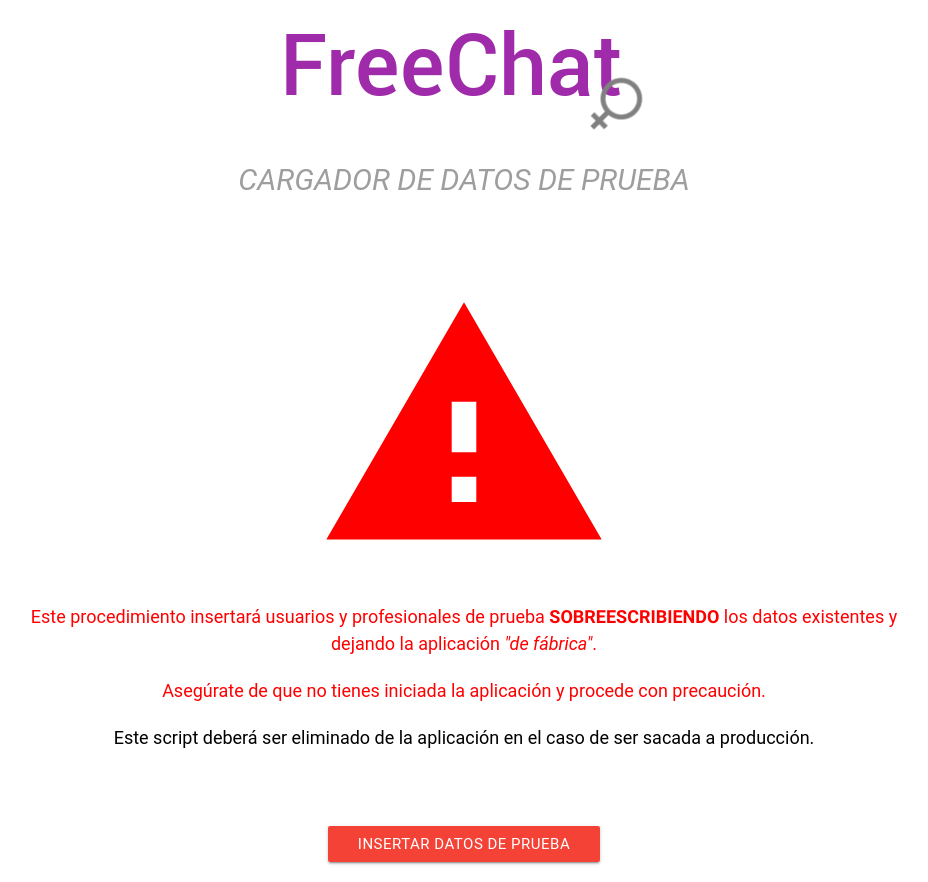
After one commit to alvarocc97/freechat, a PHP site: page /datos-prueba/index.html in a window 1280 px wide. The commit adds this page. Shown: the whole page, without its empty margins (176-1104 px from the left). Run offline with PHP 8.4, Linux system fonts and the light colour scheme; some web fonts are replaced.

Commit message:
Implementado cargador de datos de prueba

```diff
--- /dev/null
+++ b/datos-prueba/index.css
@@ -0,0 +1,43 @@
+.container {
+    margin-top: 2em;
+}
+
+.titulo {
+    color: #9e9e9e;
+    font-size: 2em;
+    font-style: italic;
+}
+
+.simbolo-cont {
+    margin-top: 5em;
+}
+
+.simbolo {
+    color: #ff0000;
+    font-size: 20em;
+}
+
+.alerta-mensaje {
+    color: #ff0000;
+    font-size: 1.2em;
+}
+
+.alerta-mensaje-negro {
+    color: #000;
+    font-size: 1.2em;
+}
+
+.alerta-mensaje span {
+    text-transform: uppercase;
+    font-weight: 900;
+}
+
+.alerta-mensaje .italic {
+    font-style: italic;
+    font-weight: initial;
+    text-transform: initial;
+}
+
+.boton-cont {
+    margin-top: 5em;
+}
--- /dev/null
+++ b/datos-prueba/index.html
@@ -0,0 +1,60 @@
+<!DOCTYPE html>
+<html lang="es">
+<head>
+    <meta charset="UTF-8">
+    <meta name="viewport" content="width=device-width, initial-scale=1.0">
+    <meta http-equiv="X-UA-Compatible" content="ie=edge">
+    <link href="https://fonts.googleapis.com/icon?family=Material+Icons" rel="stylesheet">
+    <link type="text/css" rel="stylesheet" href="../css/materialize.css"  media="screen,projection"/>
+    <script src="../jQuery/jquery-3.2.1.js"></script>
+    <script src="../js/materialize.js"></script>
+    <script src="index.js"></script>
+    <link href="index.css" rel="stylesheet">
+    <link rel="apple-touch-icon" sizes="72x72" href="../img/apple-touch-icon.png">
+    <link rel="icon" type="image/png" sizes="32x32" href="../img/favicon-32x32.png">
+    <link rel="icon" type="image/png" sizes="16x16" href="../img/favicon-16x16.png">
+    <link rel="manifest" href="../img/site.webmanifest">
+    <link rel="mask-icon" href="../img/safari-pinned-tab.svg" color="#cd69d6">
+    <meta name="msapplication-TileColor" content="#2d89ef">
+    <meta name="theme-color" content="#ffffff">
+</head>
+<body>
+    <div class="container">
+        <div class="row">
+            <div class="col s12 center-align">
+                <img src="../img/logo4.png" alt="FreeChat">
+            </div>
+        </div>
+        <div class="row">
+            <div class="col s12 center-align">
+                <span class="titulo">CARGADOR DE DATOS DE PRUEBA</span>
+            </div>
+        </div>
+        <div class="row simbolo-cont">
+            <div class="col s12 center-align">
+                <i class="material-icons simbolo">warning</i>
+            </div>
+        </div>
+        <div class="row">
+            <div class="col s12 center-align">
+                <span class="alerta-mensaje">Este procedimiento insertará usuarios y profesionales de prueba <span>sobreescribiendo</span> los datos existentes y dejando la aplicación <span class="italic">"de fábrica"</span>.</span>
+            </div>
+        </div>
+        <div class="row">
+            <div class="col s12 center-align">
+                <span class="alerta-mensaje">Asegúrate de que no tienes iniciada la aplicación y procede con precaución.</span>
+            </div>
+        </div>
+        <div class="row">
+            <div class="col s12 center-align">
+                <span class="alerta-mensaje-negro">Este script deberá ser eliminado de la aplicación en el caso de ser sacada a producción.</span>
+            </div>
+        </div>
+        <div class="row boton-cont">
+            <div class="col s12 center-align">
+                <button class="waves-effect waves-light btn red" id="insertarDatos">INSERTAR DATOS DE PRUEBA</button>
+            </div>
+        </div>
+    </div>
+</body>
+</html>
--- /dev/null
+++ b/datos-prueba/index.js
@@ -0,0 +1,10 @@
+$(function() {
+    $("#insertarDatos").click(function() {
+        $.post("datosPrueba.php",function(respuesta) {
+            if(respuesta=="1") {
+                alert("DATOS INTRODUCIDOS");
+                window.location.href="../index.php";
+            }
+        });
+    });
+});
--- a/index.php
+++ b/index.php
@@ -101,7 +101,7 @@
                             $usuarioReg=str_replace("=","",$usuarioReg);
                             $semilla="fth34bP1Qx";
                             $claveHash=sha1(md5($semilla.$claveReg));
-                            $sql="INSERT INTO usuarios (nombre,clave,imagen,conectado,privadaActiva,silenciado,oculto) VALUES ('$usuarioReg','$claveHash','img/imagenes-perfil/fondoUsuario.jpg','N','N','N','N')";
+                            $sql="INSERT INTO usuarios (nombre,clave,imagen,conectado,privadaActiva,silenciado,oculto) VALUES ('$usuarioReg','$claveHash','img/fondoUsuario.jpg','N','N','N','N')";
                             $conexion->query($sql);
                             ?>
                             <div id="dialogoRegistroCorrecto" title="Bienvenida">
--- a/principal.php
+++ b/principal.php
@@ -169,7 +169,7 @@
             }
             $conexion->close();
         ?>
-        <button id="botonConfiguracion" class="waves-effect waves-light waves-purple btn-flat btn-large"><i class="material-icons">settings</i></button>
+        <button id="botonConfiguracion" class="waves-effect waves-light waves-purple btn-flat btn-large" title="Configuración/Perfil"><i class="material-icons">settings</i></button>
     </ul>
     <?php
     if(isset($_SESSION["dniProfesional"])) {
--- a/registroProfesional.php
+++ b/registroProfesional.php
@@ -110,14 +110,14 @@
                         if(calcularLetra($dni)==substr($dni,-1)) {
                             if(preg_match("/^[A-z0-9\\._-]+@[A-z0-9][A-z0-9-]*(\\.[A-z0-9_-]+)*\\.([A-z]{2,10})$/",$email)) {
                                 require "php/conexion.php";
-                                $sql="SELECT dni FROM profesionales WHERE dni='$dni'";
+                                $dniCodificado=base64_encode($dni);
+                                $sql="SELECT dni FROM profesionales WHERE dni='$dniCodificado'";
                                 $resultado=$conexion->query($sql);
                                 $resultadoFilas=$resultado->num_rows;
                                 if($resultadoFilas==0) {
                                     $semilla="fth34bP1Qx";
                                     $claveHash=sha1(md5($semilla.$clave));
-                                    $dniCodificado=base64_encode($dni);
-                                    $sql="INSERT INTO profesionales (dni,nombre,apellidos,email,clave,fechaNacimiento,colegioPsico,imagen,conectado,privadaActiva,silenciado,oculto) VALUES ('$dniCodificado','$nombre','$apellidos','$email','$claveHash','$fechaNacimiento','$colegioPsico','img/imagenes-perfil/fondoUsuario.jpg','N','N','N','N')";
+                                    $sql="INSERT INTO profesionales (dni,nombre,apellidos,email,clave,fechaNacimiento,colegioPsico,imagen,conectado,privadaActiva,silenciado,oculto) VALUES ('$dniCodificado','$nombre','$apellidos','$email','$claveHash','$fechaNacimiento','$colegioPsico','img/fondoUsuario.jpg','N','N','N','N')";
                                     $conexion->query($sql);
                                     $conexion->close();
                                     ?>
```
Also changed, not shown: datos-prueba/datosPrueba.php (added, +27 -0 lines), img/fondoUsuario.jpg (renamed from img/imagenes-perfil/fondoUsuario.jpg), img/imagenes-perfil/Álvaro.png (deleted), img/logo4.png (added).
